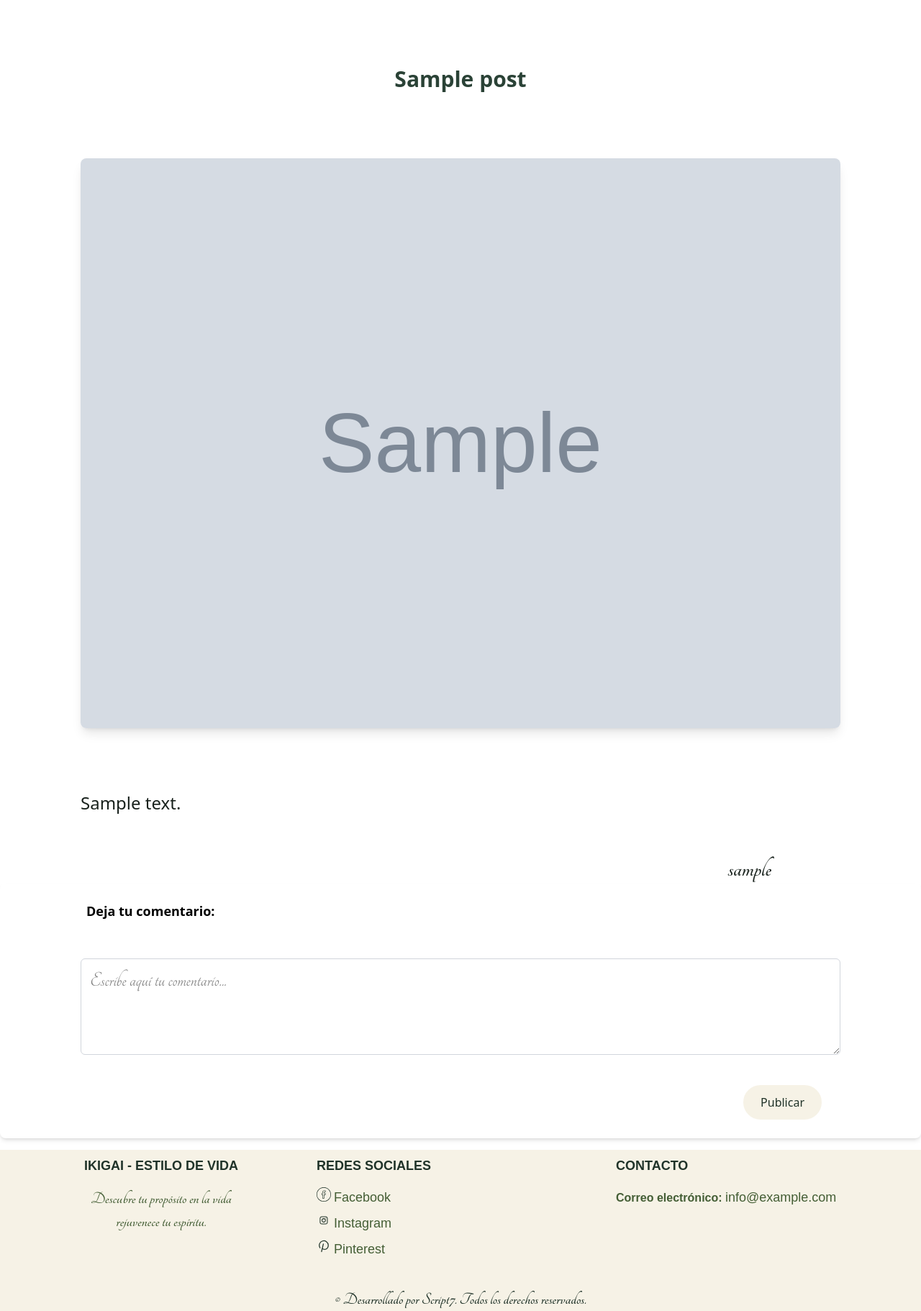
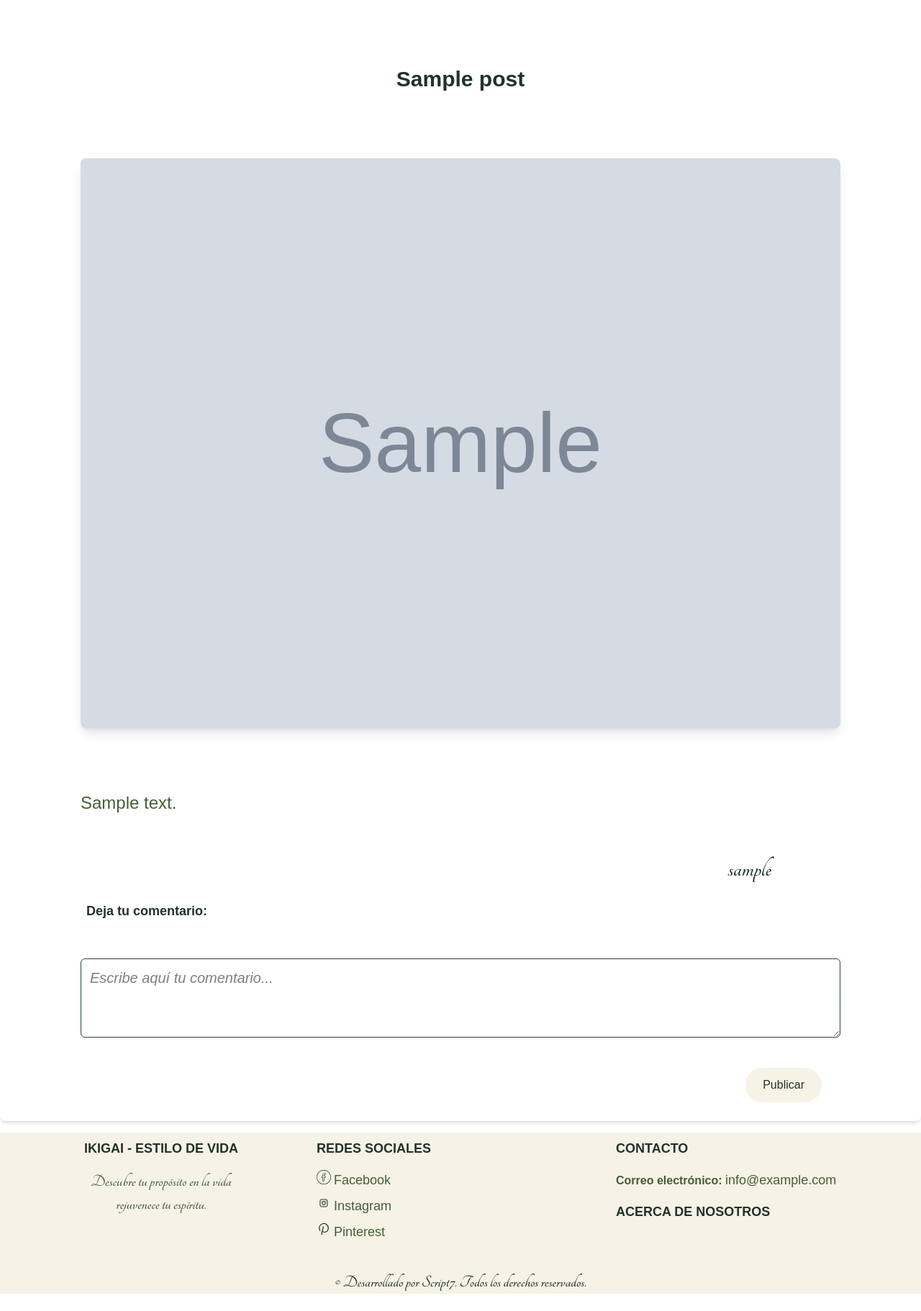
Before and after one commit to GerardoEMontenegro/IkigaiSense, a Django app: a page that uses blog/templates/post/post_detail.html in a window 1280 px wide. Shown: the part 97-1919 px from the top of the page at 72% size. After the commit the page ends 1895 px from the top, so only its background shows below. Run offline with Django 5.2, Linux system fonts and the light colour scheme; tables that the repository leaves empty hold one stand-in row (values such as "Sample post"); grey boxes marked "Sample" are stand-in pictures; some libraries are stand-ins or nearby versions; some web fonts are replaced.

Commit message:
refactor: update template names and improve layout for post views; enhance footer and header links

```diff
--- a/blog/apps/post/views.py
+++ b/blog/apps/post/views.py
@@ -51,7 +51,7 @@ class PostCreateView(LoginRequiredMixin, CreateView):
 class PostEditView(LoginRequiredMixin, UserPassesTestMixin, UpdateView):
     model = Post
     form_class = PostForm
-    template_name = 'post/post_form.html'
+    template_name = 'post/post_update.html'
 
     def test_func(self):
         post = self.get_object()
--- a/blog/templates/components/commons/footer.html
+++ b/blog/templates/components/commons/footer.html
@@ -11,17 +11,18 @@
             <div class="w-full flex flex-col lg:w-1/3 xl:w-1/3 p-2">
                 <h5 class="text-lg text-[#203329] font-libertinus-bold mb-4">REDES SOCIALES</h5>
                 <ul class="list-none">
-                    <li class="mb-2 align-center flex flex-row"><img src = "{% static 'assets/svg/facebook.svg' alt='Facebook'%}" class="w-5 h-5 mr-1"><a href= # class="text-[#445e35] text-lg font-libertinus-regular hover:text-gray-900 hover:text-xl hover:font-libertinus-bold transition duration-900">Facebook</a>
+                    <li class="mb-2 align-center flex flex-row"><img src = "{% static 'assets/svg/facebook.svg' alt='Facebook'%}" class="w-5 h-5 mr-1"><a href= # class="text-[#445e35] text-lg font-libertinus-regular hover:text-gray-900 hover:text-xl hover:font-bold transition duration-500">Facebook</a>
                     </li>
-                    <li class="mb-2 align-center flex flex-row"><img src = "{% static 'assets/svg/instagram.svg' alt='Instagram'%}" class="w-5 h-5 mr-1"><a href=# class="text-[#445e35] text-lg font-libertinus-regular hover:text-gray-900 hover:font-libertinus-bold transition duration-300">Instagram</a>
+                    <li class="mb-2 align-center flex flex-row"><img src = "{% static 'assets/svg/instagram.svg' alt='Instagram'%}" class="w-5 h-5 mr-1"><a href=# class="text-[#445e35] text-lg font-libertinus-regular hover:text-gray-900 hover:text-xl hover:font-bold transition duration-500">Instagram</a>
                     </li>
-                    <li class="mb-2 align-center flex flex-row"><img src = "{% static 'assets/svg/pinterest.svg' alt='Pinterest'%}" class="w-5 h-5 mr-1"><a href=# class="text-[#445e35] text-lg font-libertinus-regular hover:text-gray-900 hover:font-libertinus-bold transition duration-300">Pinterest</a>
+                    <li class="mb-2 align-center flex flex-row"><img src = "{% static 'assets/svg/pinterest.svg' alt='Pinterest'%}" class="w-5 h-5 mr-1"><a href=# class="text-[#445e35] text-lg font-libertinus-regular hover:text-gray-900 hover:text-xl hover:font-bold transition duration-500">Pinterest</a>
                     </li>
                 </ul>
             </div>
             <div class="w-full lg:w-1/3 xl:w-1/3 p-2">
                 <h5 class="text-lg text-[#203329] font-libertinus-bold mb-4">CONTACTO</h5>
-                <p class="text-[#445e35] font-libertinus-bold">Correo electrónico: <a href="mailto:info@example.com" class="text-[#445e35] text-lg font-libertinus-regular hover:text-gray-900 hover:font-libertinus-bold transition duration-300">info@example.com</a></p>
+                <p class="text-[#445e35] font-libertinus-bold">Correo electrónico: <a href="mailto:info@example.com" class="text-[#445e35] text-lg font-libertinus-regular hover:text-gray-900 hover:text-xl transition duration-300">info@example.com</a></p>
+                <h5 class="text-lg text-[#203329] font-libertinus-bold mt-4">ACERCA DE NOSOTROS</h5>
             </div>
         </div>
         <div class="text-center mt-6">
--- a/blog/templates/components/commons/heather.html
+++ b/blog/templates/components/commons/heather.html
@@ -5,7 +5,7 @@
 <header class="bg-[#F6F2E6] md:flex justify-between items-center py-2 text-sm border-b border-gray-200">
             <div class="flex items-center">
                 <!-- Logo -->
-            <img src="{% static 'assets/logo2.png' %}"  alt="Logo Ikigai" class="h-20 mr-2">
+            <a href="{% url 'home' %}"><img src="{% static 'assets/logo2.png' %}" alt="Logo Ikigai" class="h-20 mr-2"></a>
             </div>
         <div> {% include 'components/ui/navbar.html' %} </div>
 </header>
--- a/blog/templates/components/ui/navbar.html
+++ b/blog/templates/components/ui/navbar.html
@@ -6,7 +6,7 @@
             {% if user.is_authenticated %}
                 <li><a href="{% url 'user:user_profile' %}">Perfil</a></li>
 
-                {% if user.is_collaborator %}
+                {% if user.is_collaborators %}
                     <li><a href="{% url 'post:post_create' %}">Publicar</a></li>
                 {% endif %}
 
--- a/blog/templates/post/post_create.html
+++ b/blog/templates/post/post_create.html
@@ -1,5 +1,5 @@
 
-{% extends 'layouts/general_layout.html' %}
+{% extends 'layouts/post_layout.html' %}
 {% load widget_tweaks %}
 {% load static %}
 {% load django_browser_reload %}
@@ -77,4 +77,5 @@ Crear post
     ← Volver al inicio
   </a>
 </main>
+
 {% endblock content %}
--- a/blog/templates/post/post_detail.html
+++ b/blog/templates/post/post_detail.html
@@ -2,24 +2,24 @@
 
 {% block content %}
 
-    <h1 class="flex text-3xl text-[#2a4236] font-spectral p-20 font-bold justify-center mt-3">{{ object.title }}</h1>
+    <h1 class="flex text-3xl text-[#203329] font-libertinus-bold   p-20 justify-center mt-3">{{ object.title }}</h1>
 <div class="flex flex-col gap-14 mx-28 mt-3">
          {% if object.image %}
             <img src="{{ object.image.url }}" alt="{{ object.title }}" class="w-full h-auto object-cover rounded-lg shadow-lg mb-8">
         {% endif %}
-        <p class="text-2xl text-[#19221d] font-spectral font-extralight text-">{{ object.content }}</p>
-        <p class="flex font-tangerine text-4xl text-[#19221d] justify-end mr-24 mt-0"><strong>{{ object.author }}</strong></p>
+        <p class="text-2xl text-[#445e35] font-libertinus-regular">{{ object.content }}</p>
+        <p class="flex font-tangerine text-4xl text-[#203329] justify-end mr-24 mt-0"><strong>{{ object.author }}</strong></p>
 </div>
 <form
-  method="post" action="{% url 'post:comment_create' slug=post.slug %}" class="shadow-md rounded-lg p-6">
+  method="post" class="shadow-md rounded-lg p-6">
   {% csrf_token %}
-  <h3 class="text-lg font-spectral font-semibold ml-24">Deja tu comentario:</h3>
+  <h3 class="text-lg font-libertinus-bold text-[#203329] ml-24">Deja tu comentario:</h3>
   <div class="flex flex-col mx-22 mt-3">
     <textarea
       name="content"
       rows="3"
       placeholder="Escribe aquí tu comentario..."
-      class="w-auto border text-3xl text-slate-800 font-tangerine border-gray-300 rounded-md my-10 p-3 focus:outline-none focus:ring-2 focus:ring-[#2a4236] transition"
+      class="w-auto border text-xl text-[#2a4236] font-libertinus-italic border-gray-30 rounded-md my-10 p-3 focus:outline-none focus:ring-2 focus:ring-[#2a4236] transition"
     >{{ comment_form.content.value }}</textarea>
   </div>
   {% if comment_form.content.errors %}
@@ -27,7 +27,7 @@
   {% endif %}
 
   <button type="submit"
-      class="flex justify-self-end border-2 border-white rounded-full bg-[#F6F2E6] text-[#203329] text-base font-spectral py-3 px-6 mr-28 hover:bg-[#203329] hover:text-amber-50 transition duration-300">
+      class="flex justify-self-end border-2 border-white rounded-full bg-[#F6F2E6] text-[#203329] text-base font-libertinus-regular py-3 px-6 mr-28 hover:bg-[#203329] hover:text-[#F6F2E6] transition duration-300">
         Publicar
   </button>
 </form>
```
Also changed, not shown: blog/templates/post/post_list.html (added, +42 -0 lines), blog/templates/post/post_update.html (added, +44 -0 lines), blog/templates/user/user_profile.html (+9 -8 lines), blog/apps/post/migrations/0004_remove_postimage_active_alter_category_title_and_more.py (added), blog/apps/user/migrations/0002_alter_user_alias_alter_user_avatar_alter_user_email.py (added).
